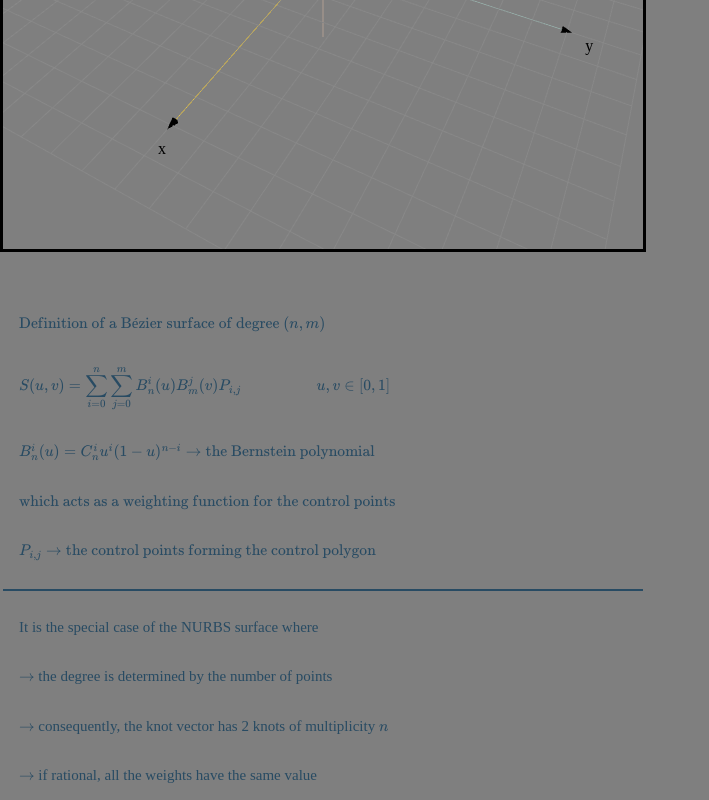
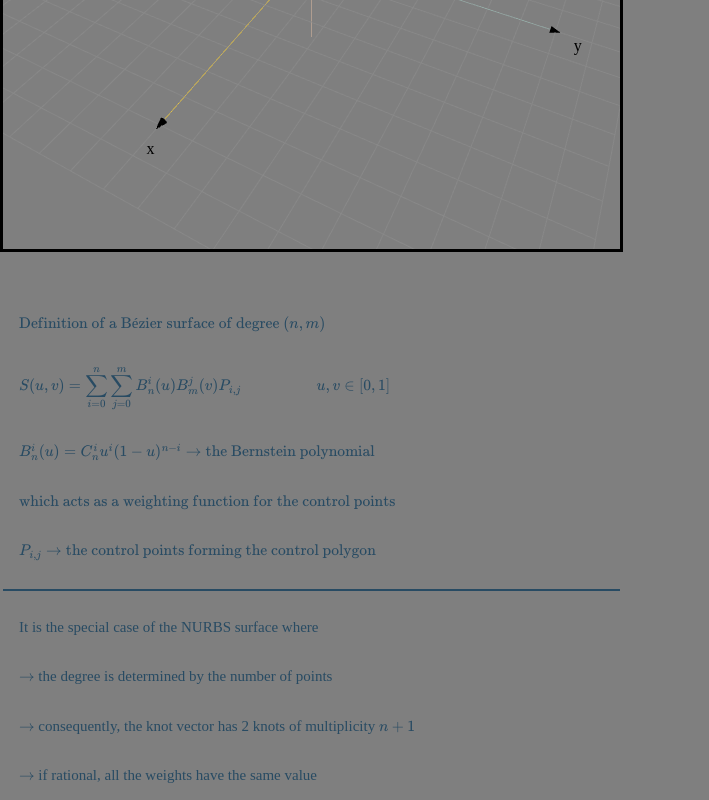
Before and after one commit to NitaStefan/NURBS-Visualizer, a React (Vite) app: page / in a window 1280 px wide. Shown: the part 492-1292 px from the top of the page, without its empty margins (0-709 px from the left). Built offline with nearby package versions, Linux system fonts and the light colour scheme.

Commit message:
fixed multiplicity

```diff
--- a/src/App.jsx
+++ b/src/App.jsx
@@ -517,7 +517,7 @@ const App = () => {
                   />
                   <LatexBox
                     tex={
-                      "$\\rightarrow$ consequently, the knot vector has 2 knots of multiplicity $n$"
+                      "$\\rightarrow$ consequently, the knot vector has 2 knots of multiplicity $n+1$"
                     }
                   />
                   <LatexBox
```
